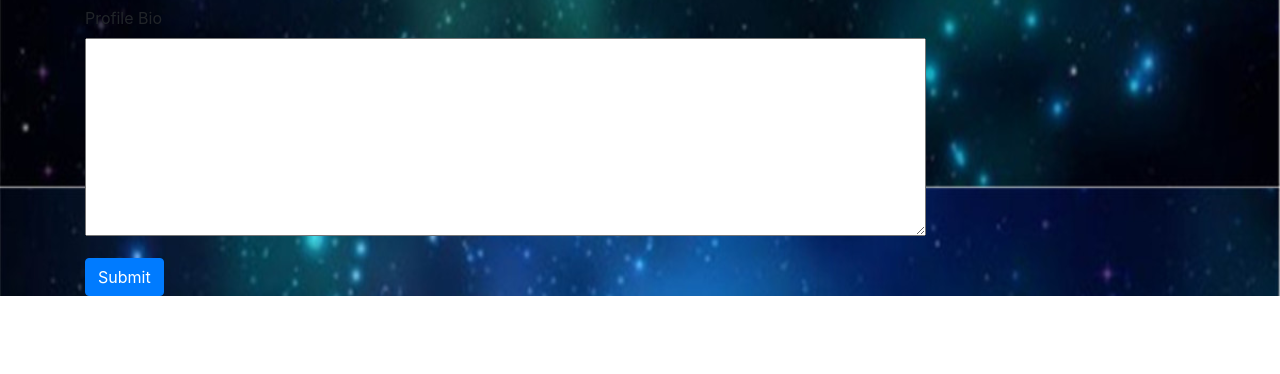
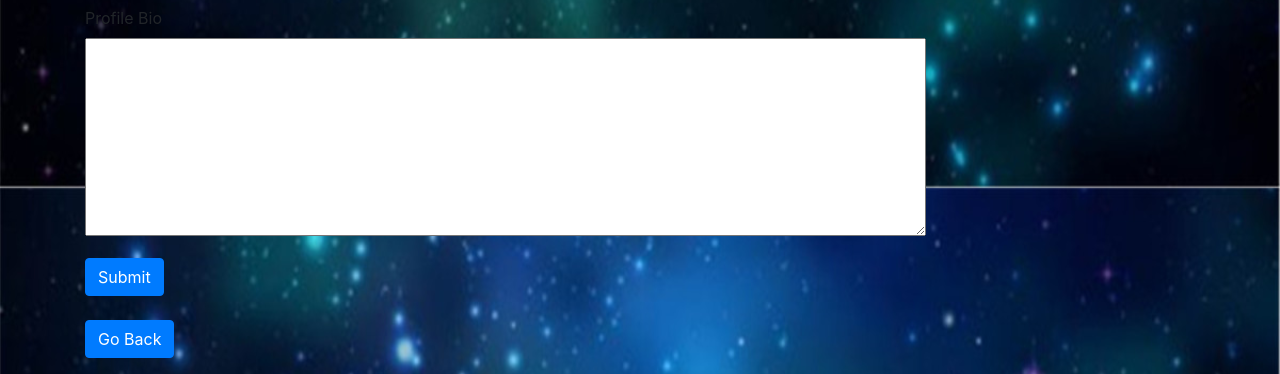
Before and after one commit to hongweimachene/WeNeedAName_chenH-rawatP-shawJ, a Flask app: page /create in a window 1280 px wide. Shown: the part 612-986 px from the top of the page. Before the commit the page ends 908 px from the top, so only its background shows below. Run offline with Flask 2, Linux system fonts and the light colour scheme; some libraries are stand-ins or nearby versions.

Commit message:
added back button

```diff
--- a/templates/createAccounts.html
+++ b/templates/createAccounts.html
@@ -100,6 +100,10 @@
                     </div>
                     <button type="submit" value="Create Account" class="btn btn-primary">Submit</button>
                 </form>
+                <br>
+                <p class="lead">
+                    <a class="btn btn-primary" href="/login" role="button">Go Back</a>
+                </p>
             </div>
         </div>
     </div>
```
